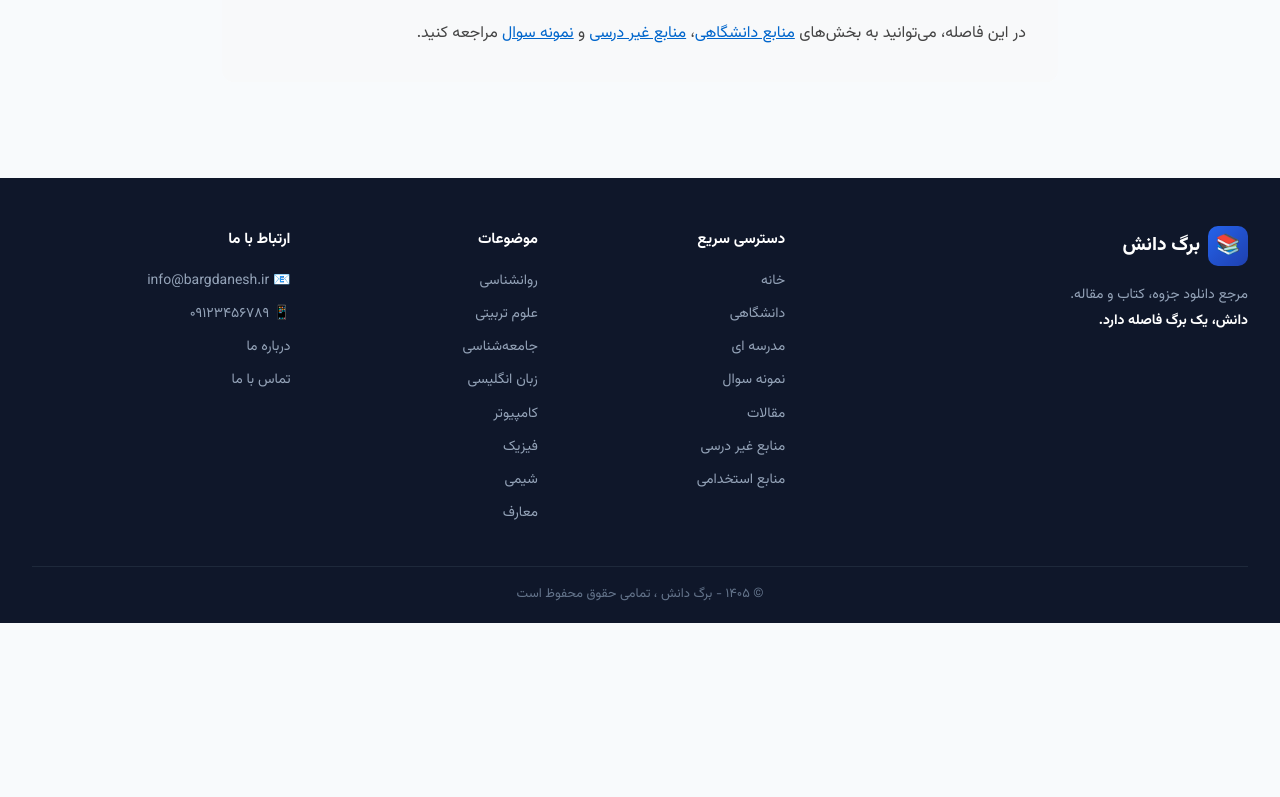
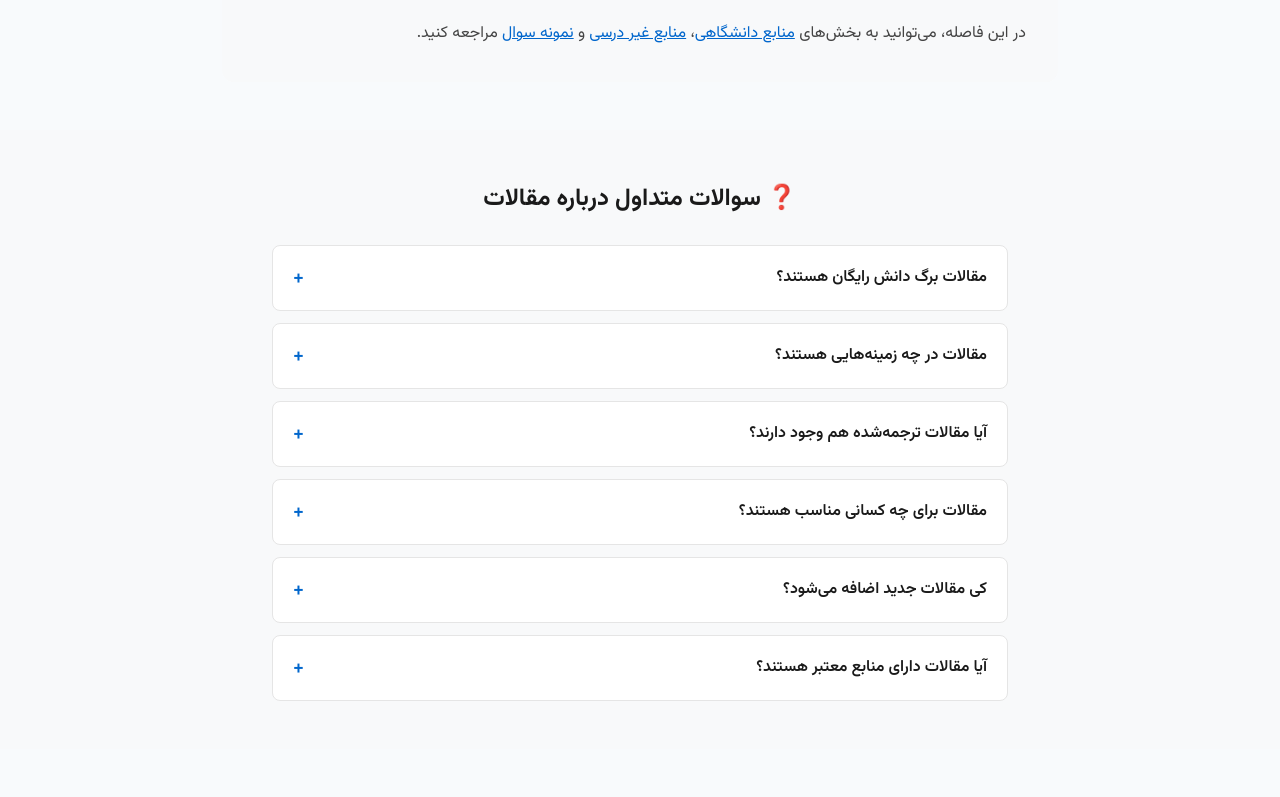
Before and after one commit to naderibehnam717/bargdanesh-new, a Next.js app: page /articles in a window 1280 px wide. Shown: the part 943-1740 px from the top of the page. Before the commit the page ends 1566 px from the top, so only its background shows below. Built offline with nearby package versions, Linux system fonts and the light colour scheme; no server answers.

Commit message:
feat: add FAQ to articles page - all pages now have FAQ

```diff
--- a/src/app/articles/page.tsx
+++ b/src/app/articles/page.tsx
@@ -1,5 +1,7 @@
 import type { Metadata } from "next";
 import Link from "next/link";
+import FAQ from "@/components/FAQ";
+import FAQSchema from "@/components/FAQSchema";
 
 export const metadata: Metadata = {
   title: "مقالات علمی و پژوهشی — برگ دانش",
@@ -43,6 +45,40 @@ export const metadata: Metadata = {
     images: ["/android-chrome-512x512.png"],
   },
 };
+
+// ─── FAQ ───
+const faqs = [
+  {
+    question: "مقالات برگ دانش رایگان هستند؟",
+    answer:
+      "بله، تمامی مقالات موجود در برگ دانش به صورت کاملاً رایگان قابل مطالعه و دانلود هستند. برای دانلود، کافی است روی دکمه‌ی دانلود هر مقاله کلیک کنید.",
+  },
+  {
+    question: "مقالات در چه زمینه‌هایی هستند؟",
+    answer:
+      "مقالات برگ دانش در زمینه‌های مختلف علمی و پژوهشی از جمله روانشناسی، علوم تربیتی، کامپیوتر، فیزیک، شیمی، جامعه‌شناسی و سایر رشته‌های دانشگاهی تهیه می‌شوند.",
+  },
+  {
+    question: "آیا مقالات ترجمه‌شده هم وجود دارند؟",
+    answer:
+      "بله، بخشی از مقالات برگ دانش، ترجمه‌ی فارسی مقالات معتبر بین‌المللی هستند که برای استفاده‌ی دانشجویان ایرانی ترجمه شده‌اند.",
+  },
+  {
+    question: "مقالات برای چه کسانی مناسب هستند؟",
+    answer:
+      "مقالات برگ دانش برای دانشجویان، پژوهشگران، اساتید و علاقه‌مندان به علم و پژوهش در رشته‌های مختلف مناسب هستند. این مقالات برای نوشتن پایان‌نامه، پروپوزال و مقالات علمی مفید هستند.",
+  },
+  {
+    question: "کی مقالات جدید اضافه می‌شود؟",
+    answer:
+      "مقالات جدید به صورت مستمر به برگ دانش اضافه می‌شوند. برای اطلاع از مقالات جدید، می‌توانید از طریق ایمیل یا شبکه‌های اجتماعی برگ دانش را دنبال کنید.",
+  },
+  {
+    question: "آیا مقالات دارای منابع معتبر هستند؟",
+    answer:
+      "بله، تمامی مقالات برگ دانش دارای منابع معتبر و ارجاعات علمی هستند. این مقالات از مجلات علمی معتبر و پایگاه‌های داده‌ی بین‌المللی گردآوری می‌شوند.",
+  },
+];
 
 export default function ArticlesPage() {
   return (
@@ -183,6 +219,10 @@ export default function ArticlesPage() {
           </div>
         </div>
       </section>
+
+      {/* ─────── FAQ ─────── */}
+      <FAQ faqs={faqs} title="سوالات متداول درباره مقالات" />
+      <FAQSchema faqs={faqs} />
     </>
   );
 }
```
